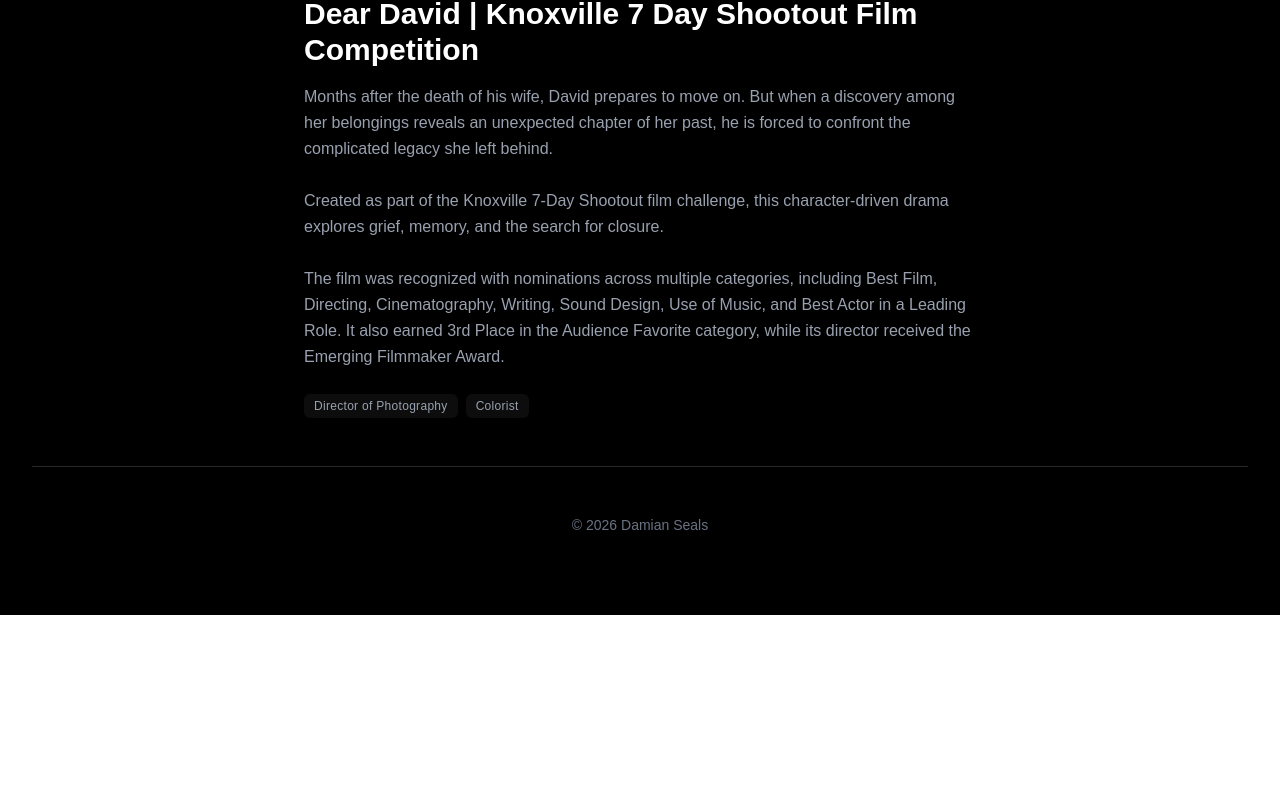
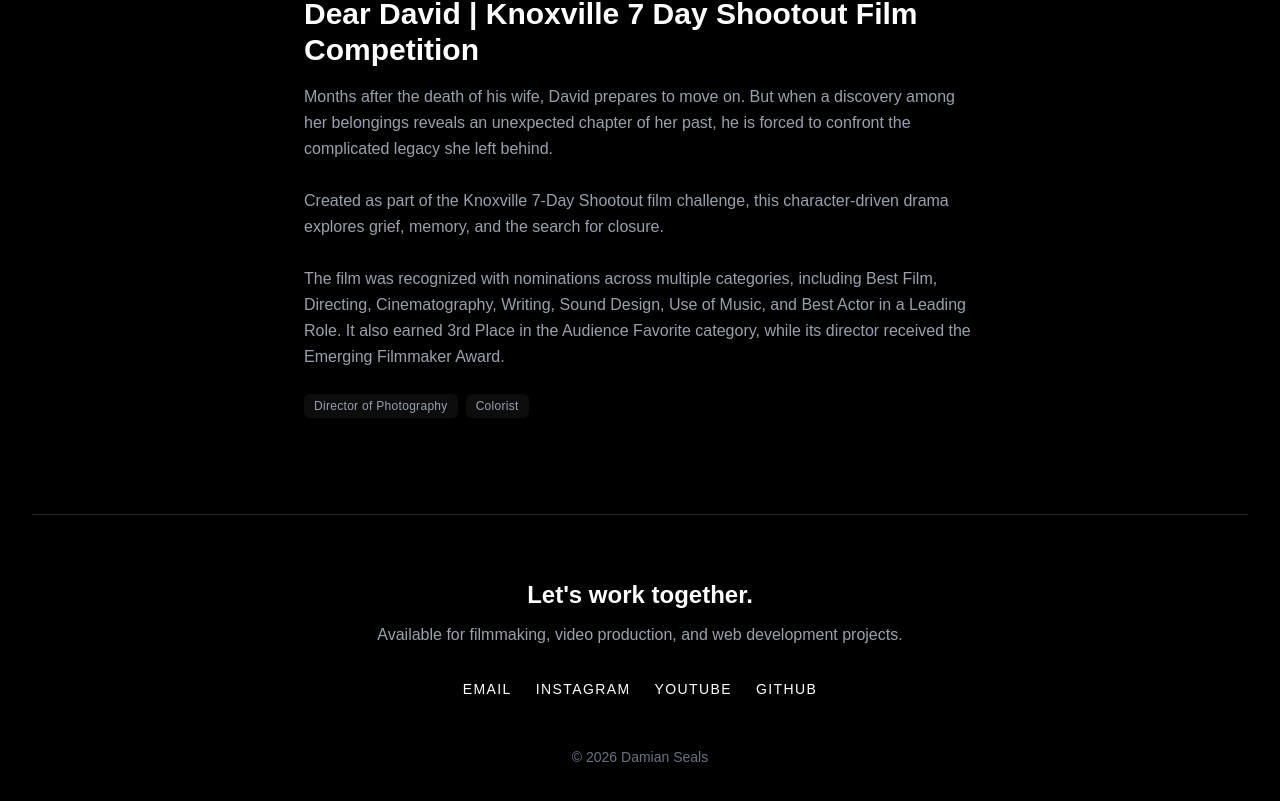
Before and after one commit to dseals3/film-code-portfolio, a Next.js app: page /projects/dear-david in a window 1280 px wide. Shown: the part 680-1481 px from the top of the page. Before the commit the page ends 1295 px from the top, so only its background shows below. Built offline with nearby package versions, Linux system fonts and the light colour scheme.

Commit message:
added footer to project page

```diff
--- a/app/projects/[slug]/page.tsx
+++ b/app/projects/[slug]/page.tsx
@@ -1,5 +1,6 @@
 import { work } from "../../data/work";
 import VideoPlayer from "../../components/VideoPlayer";
+import Footer from "../../components/Footer";
 
 export async function generateStaticParams() {
   return work.map((item) => ({
@@ -61,9 +62,7 @@ export default async function ProjectPage({ params }: { params: Promise<{ slug:
             ))}
         </div>
       </div>
-      <footer className="mt-12 py-12 text-center text-gray-500 text-sm border-t border-zinc-800">
-        © {new Date().getFullYear()} Damian Seals
-      </footer>
+      <Footer />
     </main>
   );
 }
```
